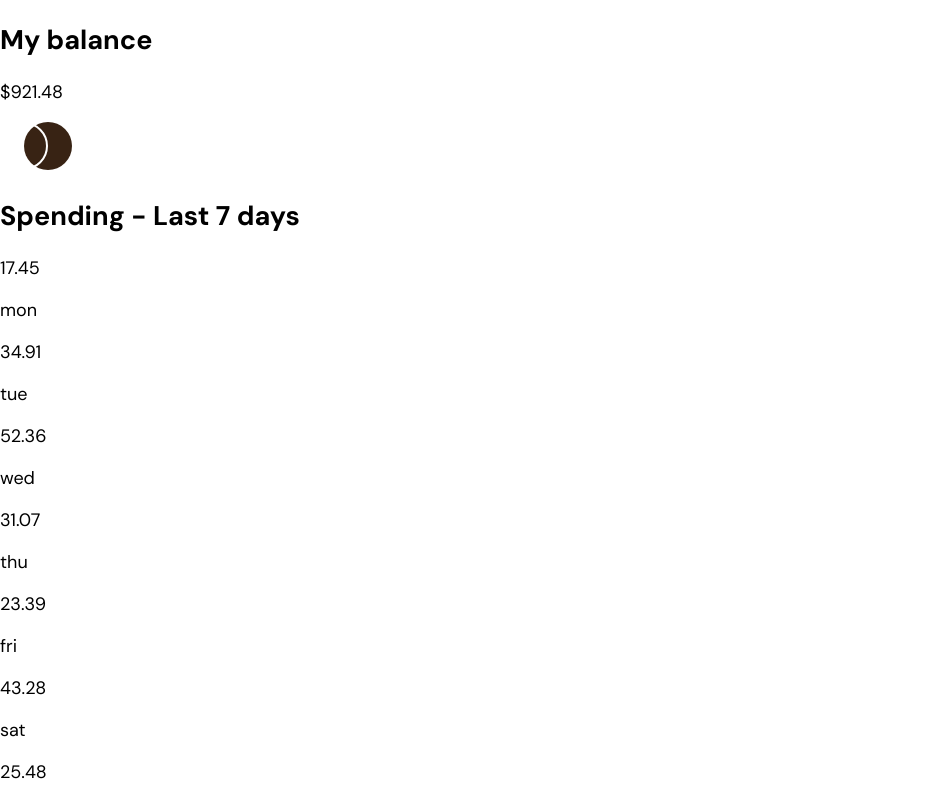
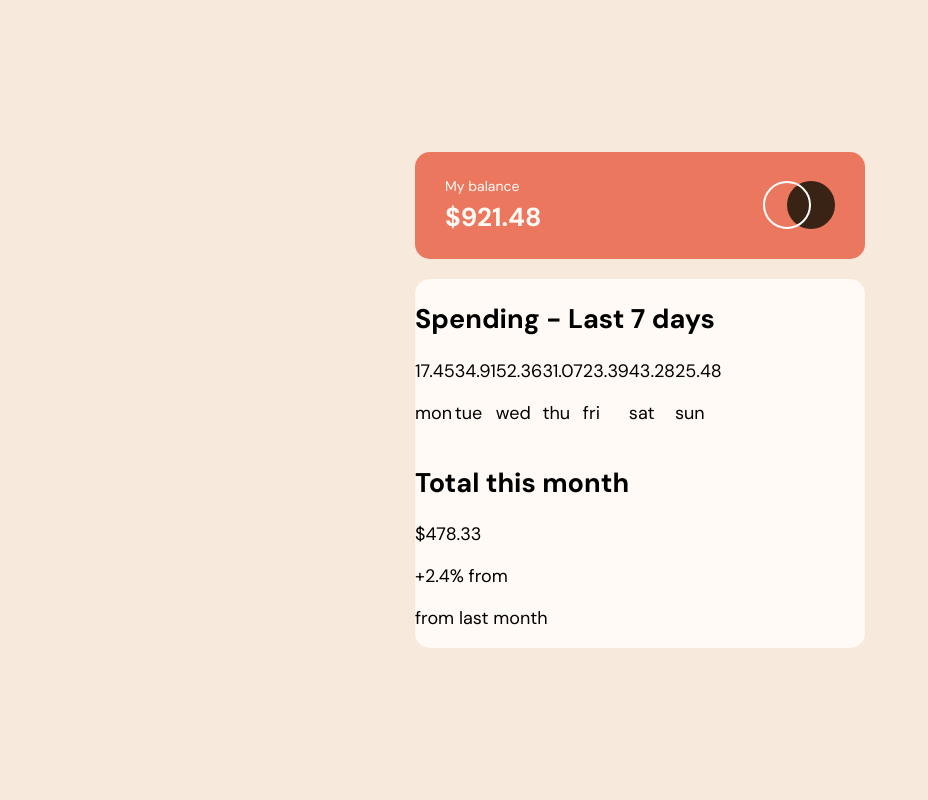
Before and after one commit to annaduong17/expenses-chart, a React (Create React App) app: page / in a window 1280 px wide. Shown: the top 800 px of the page, without its empty margins (0-928 px from the left). Built offline with nearby package versions, Linux system fonts and the light colour scheme; no server answers.

Commit message:
style Balance component

```diff
--- a/src/App.js
+++ b/src/App.js
@@ -6,11 +6,12 @@ function App() {
     console.log(response);
   })
 
-
   return(
-    <div>
-      <Balance />
-      <Expenses />
+    <div className='app'>
+      <div id='container' className='flex-col'>
+        <Balance />
+        <Expenses />
+      </div>
     </div>
   )
 }
--- a/src/components/Balance.js
+++ b/src/components/Balance.js
@@ -1,11 +1,11 @@
 function Balance() {
   return(
-    <div>
+    <div id="balance-container" className="flex-row space-between border-round">
       <div>
         <h2>My balance</h2>
         <p>$921.48</p>
       </div>
-      <div>
+      <div className="flex-row">
         <svg width="72" height="48" viewBox="0 0 72 48" xmlns="http://www.w3.org/2000/svg"><g fill="none" fill-rule="evenodd"><circle fill="#382314" cx="48" cy="24" r="24"/><circle stroke="#FFF" stroke-width="2" cx="24" cy="24" r="23"/></g></svg>
       </div>
     </div>
--- a/src/components/Expenses.js
+++ b/src/components/Expenses.js
@@ -3,7 +3,7 @@ import TotalExpenses from './TotalExpenses';
 
 function Expenses() {
   return(
-    <div>
+    <div id='expenses-container' className='border-round'>
       <WeeklyExpenses />
       <TotalExpenses />
     </div>
--- a/src/components/WeeklyExpenses.js
+++ b/src/components/WeeklyExpenses.js
@@ -15,7 +15,7 @@ function WeeklyExpenses() {
   return(
     <div>
       <h2>Spending - Last 7 days</h2>
-      {renderedItems}
+      <div className='flex-row'>{renderedItems}</div>
     </div>
   )
 }
--- a/src/index.scss
+++ b/src/index.scss
@@ -12,4 +12,63 @@ body {
   margin: 0;
   font-size: 18px;
   font-family: 'DM Sans', sans-serif;
+
 }
+
+.app {
+  display: flex;
+  height: 100vh;
+  justify-content: center;
+  align-items: center;
+  background-color: $cream;
+}
+
+.flex-row {
+  display: flex;
+  align-items: center;
+}
+
+.space-between {
+  justify-content: space-between;
+}
+
+.flex-col {
+  display: flex;
+  flex-direction: column;
+}
+
+#container {
+  min-width: 450px;
+}
+
+#balance-container {
+  background-color: $red;
+  margin-bottom: 20px;
+  padding: 25px 30px;
+  color: $pale-orange;
+
+
+  h2 {
+    font-size: 14px;
+    font-weight: 100;
+    margin: 0;
+    margin-bottom: 5px;
+  }
+
+  p {
+    font-size: 26px;
+    font-weight: 700;
+    margin: 0;
+  }
+}
+
+#expenses-container {
+  background-color: $pale-orange;
+
+
+
+}
+
+.border-round {
+  border-radius: 15px;
+}
```
